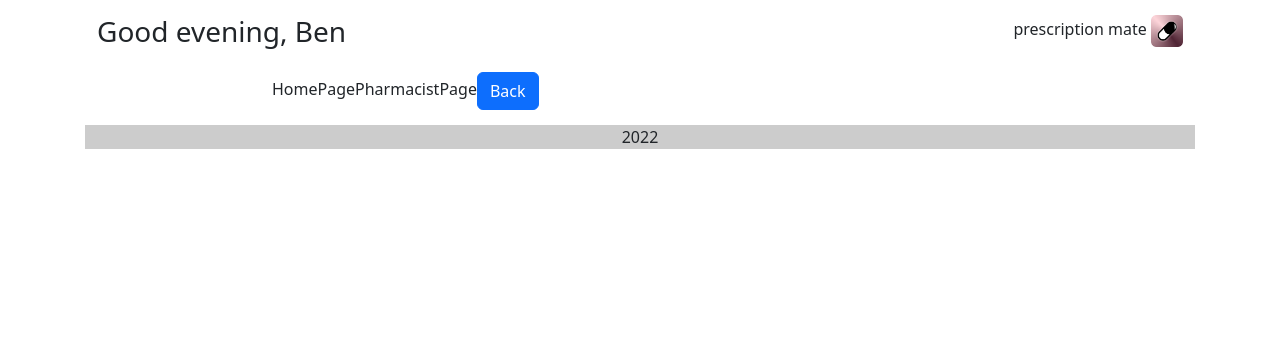
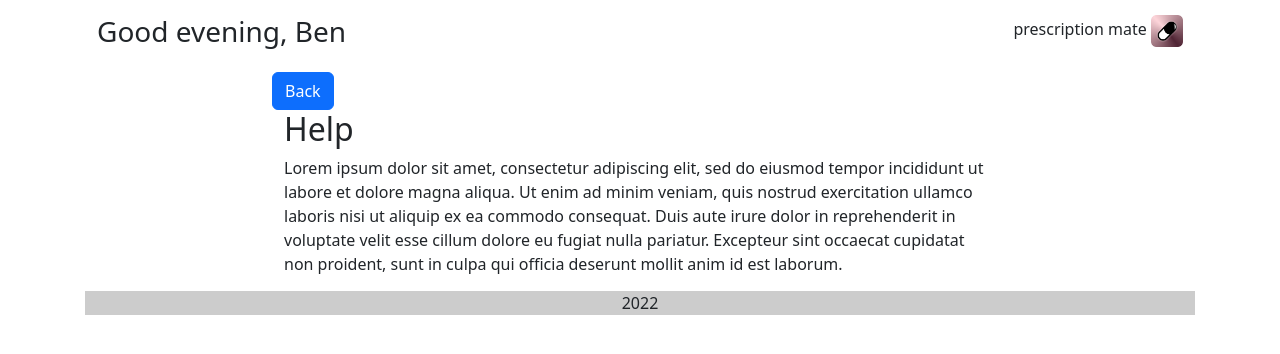
Before and after one commit to bernhack-medical-receipt/frontend, a React (Create React App) app: page /pharmacist/help in a window 1280 px wide. Shown: the top 354 px of the page. Built offline with nearby package versions, Linux system fonts and the light colour scheme; the HTML template or start-up script is replaced by a standard one.

Commit message:
Update UI

```diff
--- a/src/App.css
+++ b/src/App.css
@@ -1,38 +1,4 @@
-.App {
-  text-align: center;
+.back-btn {
+  position: relative;
+  right: 20%;
 }
-
-.App-logo {
-  height: 40vmin;
-  pointer-events: none;
-}
-
-@media (prefers-reduced-motion: no-preference) {
-  .App-logo {
-    animation: App-logo-spin infinite 20s linear;
-  }
-}
-
-.App-header {
-  background-color: #282c34;
-  min-height: 100vh;
-  display: flex;
-  flex-direction: column;
-  align-items: center;
-  justify-content: center;
-  font-size: calc(10px + 2vmin);
-  color: white;
-}
-
-.App-link {
-  color: #61dafb;
-}
-
-@keyframes App-logo-spin {
-  from {
-    transform: rotate(0deg);
-  }
-  to {
-    transform: rotate(360deg);
-  }
-}
--- a/src/components/pages/homepage/HomePage.js
+++ b/src/components/pages/homepage/HomePage.js
@@ -3,7 +3,7 @@ import { Outlet } from "react-router-dom"
 export const HomePage = () => {
     return (
         <>
-            HomePage
+
             <Outlet>
 
             </Outlet>
--- a/src/components/pages/pharmacist/PharmacistHelp.js
+++ b/src/components/pages/pharmacist/PharmacistHelp.js
@@ -1,10 +1,22 @@
 import { Link } from "react-router-dom";
-import { Button } from "react-bootstrap";
+import { Button, Container } from "react-bootstrap";
 export const PharmacistHelp = () => {
     return (
         <>
             <Link to={"/pharmacist/menu"}><Button variant="primary" type="submit">Back</Button></Link>
-
+            <Container>
+                <h2>Help</h2>
+                <div>
+                        Lorem ipsum dolor sit amet, consectetur adipiscing elit,
+                        sed do eiusmod tempor incididunt ut labore et dolore magna
+                        aliqua. Ut enim ad minim veniam, quis nostrud exercitation
+                        ullamco laboris nisi ut aliquip ex ea commodo consequat.
+                        Duis aute irure dolor in reprehenderit in voluptate velit
+                        esse cillum dolore eu fugiat nulla pariatur. Excepteur
+                        sint occaecat cupidatat non proident, sunt in culpa qui
+                        officia deserunt mollit anim id est laborum.
+                </div>
+            </Container>
         </>
     );
 }
--- a/src/components/pages/pharmacist/PharmacistMenu.js
+++ b/src/components/pages/pharmacist/PharmacistMenu.js
@@ -5,10 +5,10 @@ export const PharmacistMenu = () => {
         <>
             <Container>
                 <div>
-                <Link to={"/pharmacist/patient_profile"}><Button variant="primary" type="submit">Back</Button></Link>
+                <Link to={"/pharmacist/patient_profile"}><Button variant="primary" type="submit">QR emulator</Button></Link>
                 </div>
                 <div>
-                <Link to={"/pharmacist/help"}><Button variant="primary" type="submit">Back</Button></Link>
+                <Link to={"/pharmacist/help"}><Button variant="primary" type="submit">Help</Button></Link>
                 </div>
             </Container>
 
--- a/src/components/pages/pharmacist/PharmacistPage.js
+++ b/src/components/pages/pharmacist/PharmacistPage.js
@@ -2,7 +2,7 @@ import { Outlet } from "react-router-dom"
 export const PharmacistPage = () => {
     return (
         <>
-            PharmacistPage
+
             <Outlet>
 
             </Outlet>
--- a/src/components/pages/pharmacist/PharmacistPatientReceiptInfo.js
+++ b/src/components/pages/pharmacist/PharmacistPatientReceiptInfo.js
@@ -4,7 +4,7 @@ import {useState} from "react"
 export const PharmacistPatientReceiptInfo = () => {
     return (
         <>
-            <Link to={"/pharmacist/patient_profile"}><Button variant="primary" type="submit">Back</Button></Link>
+            <Link to={"/pharmacist/patient_profile"} className="back-btn"><Button variant="primary" type="submit">Back</Button></Link>
             <Container>
                 <h2>Name of the prescription</h2>
                 <Container>
@@ -40,9 +40,7 @@ export const PharmacistPatientReceiptInfo = () => {
                     <h3>
                        Side effects
                     </h3>
-                    <Button variant="danger" type="submit">
-                    Submit
-                </Button>
+
                     <div>
                         <ListGroup as="ul" numbered>
                             <ListGroup.Item as="li">Cras justo odio</ListGroup.Item>
```
